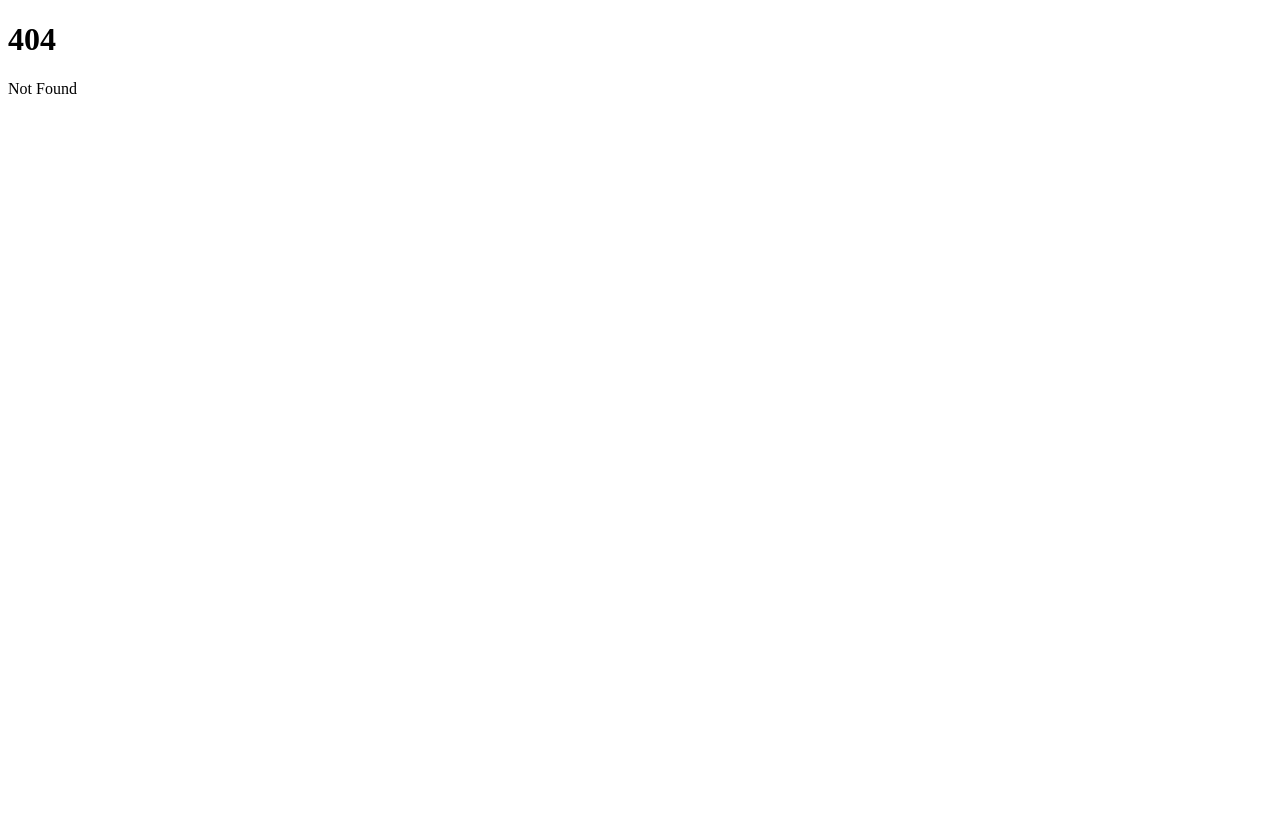
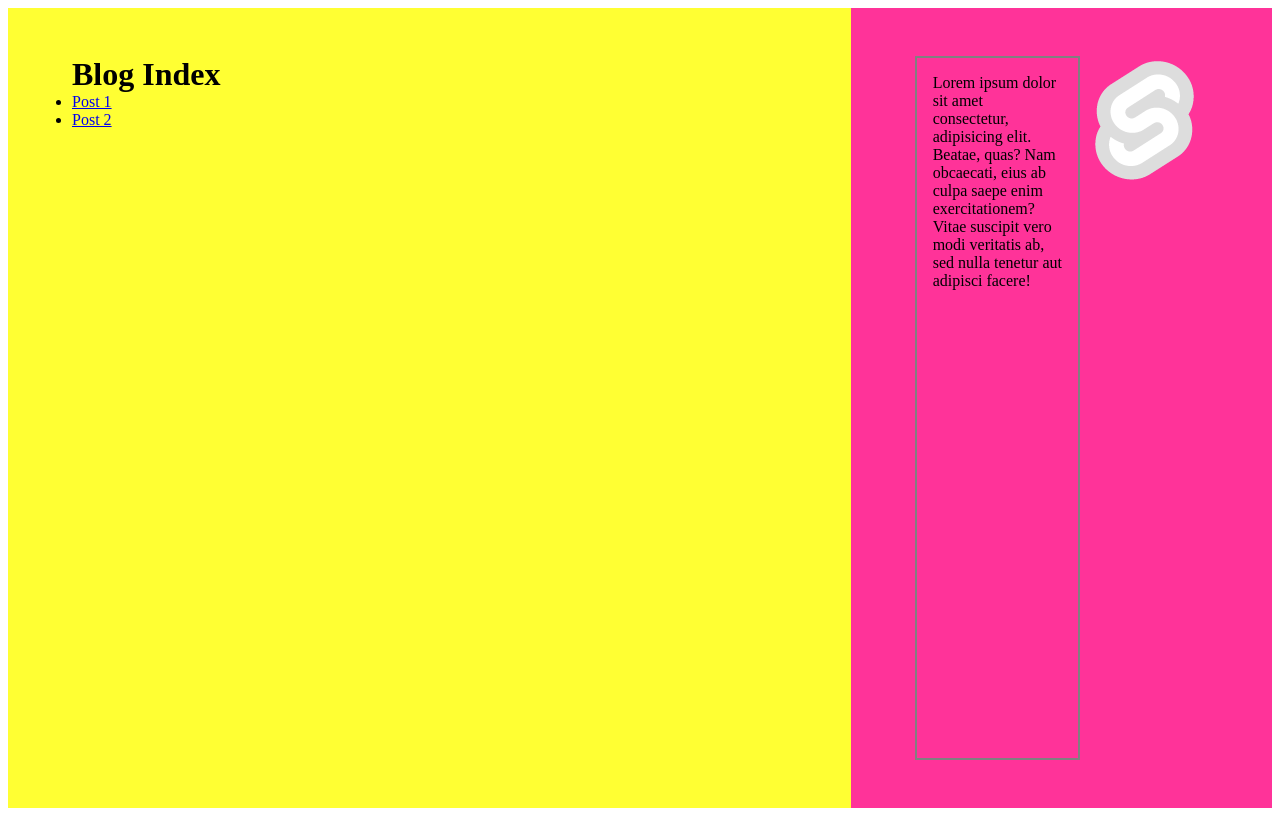
Before and after one commit to eriksokolov/sv, a SvelteKit app: page /blog in a window 1280 px wide. Before the commit this address had no page. Built offline with nearby package versions, Linux system fonts and the light colour scheme.

Commit message:
simple screen tiling html with grids

```diff
--- /dev/null
+++ b/src/routes/blog/+page.svelte
@@ -0,0 +1,60 @@
+<style>
+    div {
+        display: block;
+        unicode-bidi: isolate;
+    }
+    *{
+        margin: 0;
+        padding: 0;
+        box-sizing: border-box;
+    }
+    .left-container{
+        background-color: #ff3;
+        padding: 3rem 4rem;
+        position: relative;
+        height: 100%;
+    }
+    .right-container{
+        background-color: #f39;
+        padding: 3rem 4rem;
+        display: grid;
+        grid-template-columns: 3fr 1.5fr;
+
+    }
+    .main-container{
+        height: 100vh;
+        display: grid;
+        width: 100%;
+        grid-template-columns: 3fr 1.5fr;
+        position: relative;
+    }
+    .lorem-container{
+        border: 2px solid grey;
+        padding: 1rem;
+        position: relative;
+    }
+
+</style>
+
+<div class ="main-container">
+    <div class="left-container">
+        <h1>Blog Index</h1>
+
+        <ul>
+            <li>
+            <a href="/blog/post1">Post 1</a>
+            </li>
+            <li>
+            <a href="/blog/post2">Post 2</a>
+            </li>
+        </ul>
+    </div>
+    <div class= "right-container">
+        <div class="lorem-container">
+            <p>Lorem ipsum dolor sit amet consectetur, adipisicing elit. Beatae, quas? Nam obcaecati, eius ab culpa saepe enim exercitationem? Vitae suscipit vero modi veritatis ab, sed nulla tenetur aut adipisci facere!</p>
+        </div>
+        <div class="image-contianer">
+            <img src="/favicon.png" alt="favicon">
+        </div>
+    </div>
+</div>
```
Also changed, not shown: src/routes/arrays/+page.svelte (added, +26 -0 lines), src/routes/blog/post1/+page.svelte (added), src/routes/blog/post2/+page.svelte (added).
